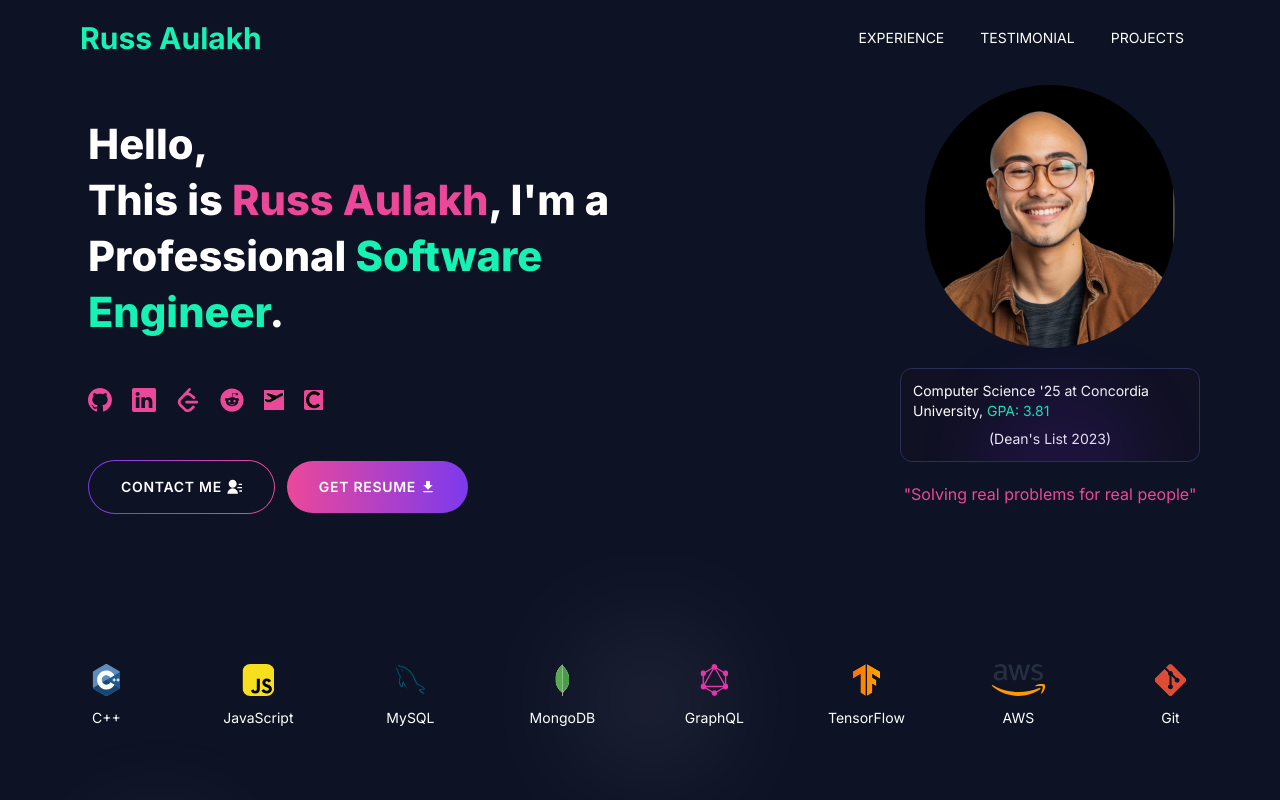
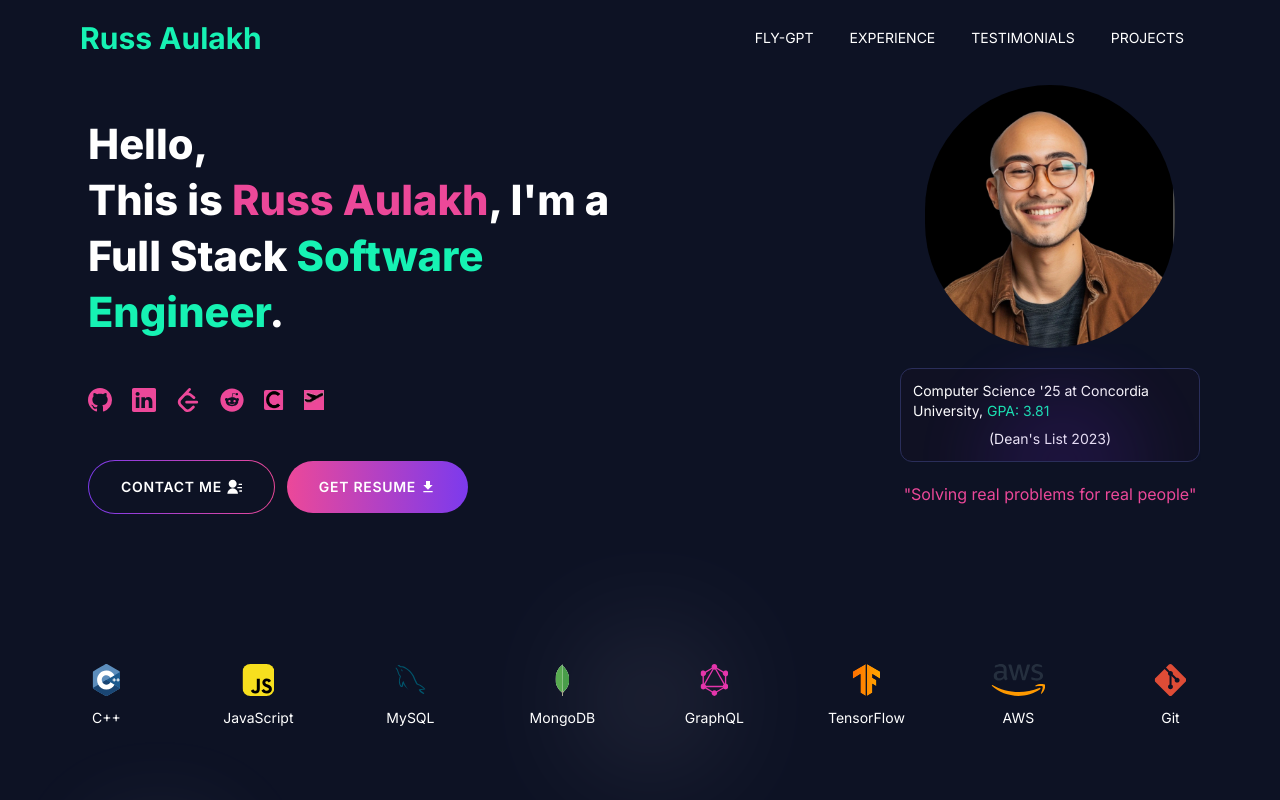
Before and after one commit to russ-aulakh/russfolio, a Next.js app: page / in a window 1280 px wide. Shown: the top 800 px of the page. Built offline with nearby package versions, Linux system fonts and the light colour scheme.

Commit message:
FlyGPT to nav bar

```diff
--- a/app/components/homepage/hero-section/index.jsx
+++ b/app/components/homepage/hero-section/index.jsx
@@ -11,7 +11,6 @@ import GlowCard from "../../helper/glow-card";
 import styles from "./styles.module.css";
 
 function MyLogo({ size = 20 }) {
-  // Adjusted the default size here
   return (
       // eslint-disable-next-line @next/next/no-img-element
       <img
@@ -23,7 +22,6 @@ function MyLogo({ size = 20 }) {
 }
 
 function MyLogoConcordia({ size = 20 }) {
-  // Adjusted the default size here
   return (
       // eslint-disable-next-line @next/next/no-img-element
       <img
@@ -42,7 +40,7 @@ function HeroSection() {
             <h1 className="text-3xl font-bold leading-10 text-white md:font-extrabold lg:text-[2.6rem] lg:leading-[3.5rem]">
               Hello, <br />
               This is <span className=" text-pink-500">{personalData.name}</span>
-              <span>, I&apos;m a Professional </span>
+              <span>, I&apos;m a Full Stack </span>
               <span className=" text-[#16f2b3]">{personalData.designation}</span>.
             </h1>
 
@@ -77,18 +75,18 @@ function HeroSection() {
                 <FaReddit size={24} />
               </Link>
               <Link
-                  href={personalData.flymile} // Assuming you have a URL for your startup in personalData
+                  href={personalData.Concordia_Courses}
+                  target="_blank"
+                  className="transition-all text-pink-500 hover:scale-125 duration-300"
+              >
+                <MyLogoConcordia size={20} />
+              </Link>
+              <Link
+                  href={personalData.flymile}
                   target="_blank"
                   className="transition-all text-pink-500 hover:scale-125 duration-300"
               >
                 <MyLogo size={20} />
-              </Link>
-              <Link
-                  href={personalData.Concordia_Courses} // Assuming you have a URL for your startup in personalData
-                  target="_blank"
-                  className="transition-all text-pink-500 hover:scale-125 duration-300"
-              >
-                <MyLogoConcordia size={20} />
               </Link>
             </div>
 
@@ -128,8 +126,8 @@ function HeroSection() {
           >
             <Image
                 src={personalData.profile}
-                width={250} // Made the image smaller
-                height={250} // Made the image smaller
+                width={250}
+                height={250}
                 alt="Russ Aulakh"
                 className="rounded-full group-hover:my-rotate-y-180 transition-all duration-1000 hover:grayscale-0 hover:scale-110 cursor-pointer hidden md:block"
             />
--- a/app/components/homepage/projects/project-card.jsx
+++ b/app/components/homepage/projects/project-card.jsx
@@ -14,24 +14,6 @@ import styles from "./ProjectCard.module.css";
 import PreviewImage from "./PreviewImage";
 
 function ProjectCard({ project }) {
-    const projectImagesSliderSetting = {
-        superLargeDesktop: {
-            breakpoint: { max: 4000, min: 3000 },
-            items: 6,
-        },
-        desktop: {
-            breakpoint: { max: 3000, min: 1024 },
-            items: 4,
-        },
-        tablet: {
-            breakpoint: { max: 1024, min: 464 },
-            items: 2,
-        },
-        mobile: {
-            breakpoint: { max: 464, min: 0 },
-            items: 1,
-        },
-    };
     const projectReviewSliderSetting = {
         superLargeDesktop: {
             breakpoint: { max: 4000, min: 3000 },
--- a/app/components/navbar.jsx
+++ b/app/components/navbar.jsx
@@ -14,15 +14,27 @@ function Navbar() {
           </Link>
         </div>
 
-        <ul className="mt-4 flex h-screen max-h-0 w-full flex-col items-start text-sm opacity-0 md:mt-0 md:h-auto md:max-h-screen md:w-auto md:flex-row md:space-x-1 md:border-0 md:opacity-100" id="navbar-default">
+        <ul className="mt-4 flex h-screen max-h-0 w-full flex-col items-start text-sm opacity-0 md:mt-0 md:h-auto md:max-h-screen md:w-auto md:flex-row md:space-x-1 md:border-0 md:opacity-100"
+            id="navbar-default">
           <li>
-            <Link className="block px-4 py-2 no-underline outline-none hover:no-underline" href="/#experience"><div className="text-sm text-white transition-colors duration-300 hover:text-pink-600">EXPERIENCE</div></Link>
+            <Link className="block px-4 py-2 no-underline outline-none hover:no-underline" href="https://chatgpt.com/g/g-ix7vHuoN4-flygpt">
+              <div className="text-sm text-white transition-colors duration-300 hover:text-pink-600">FLY-GPT</div>
+            </Link>
           </li>
           <li>
-            <Link className="block px-4 py-2 no-underline outline-none hover:no-underline" href="/#projects"><div className="text-sm text-white transition-colors duration-300 hover:text-pink-600">TESTIMONIAL</div></Link>
+            <Link className="block px-4 py-2 no-underline outline-none hover:no-underline" href="/#experience">
+              <div className="text-sm text-white transition-colors duration-300 hover:text-pink-600">EXPERIENCE</div>
+            </Link>
           </li>
           <li>
-            <Link className="block px-4 py-2 no-underline outline-none hover:no-underline" href="/#projects"><div className="text-sm text-white transition-colors duration-300 hover:text-pink-600">PROJECTS</div></Link>
+            <Link className="block px-4 py-2 no-underline outline-none hover:no-underline" href="/#projects">
+              <div className="text-sm text-white transition-colors duration-300 hover:text-pink-600">TESTIMONIALS</div>
+            </Link>
+          </li>
+          <li>
+            <Link className="block px-4 py-2 no-underline outline-none hover:no-underline" href="/#projects">
+              <div className="text-sm text-white transition-colors duration-300 hover:text-pink-600">PROJECTS</div>
+            </Link>
           </li>
         </ul>
       </div>
```
